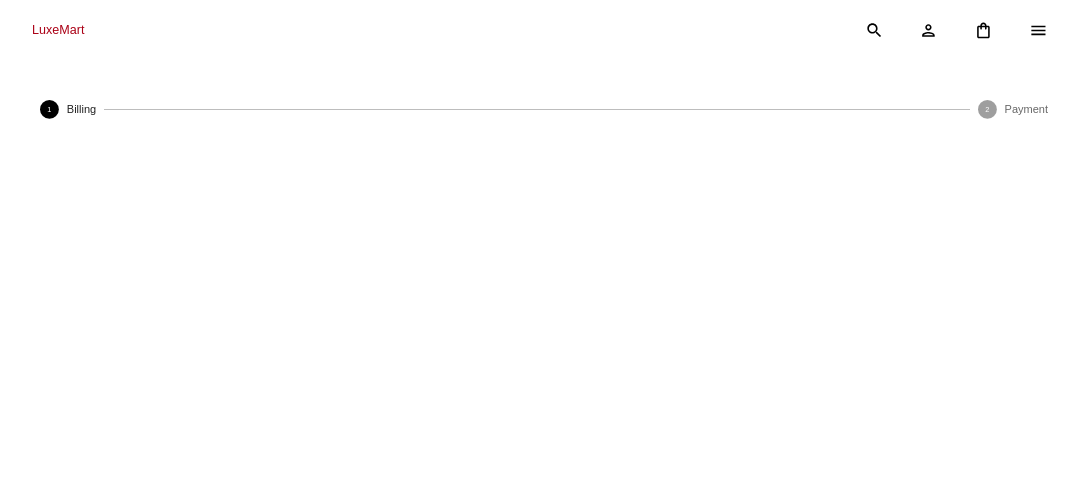
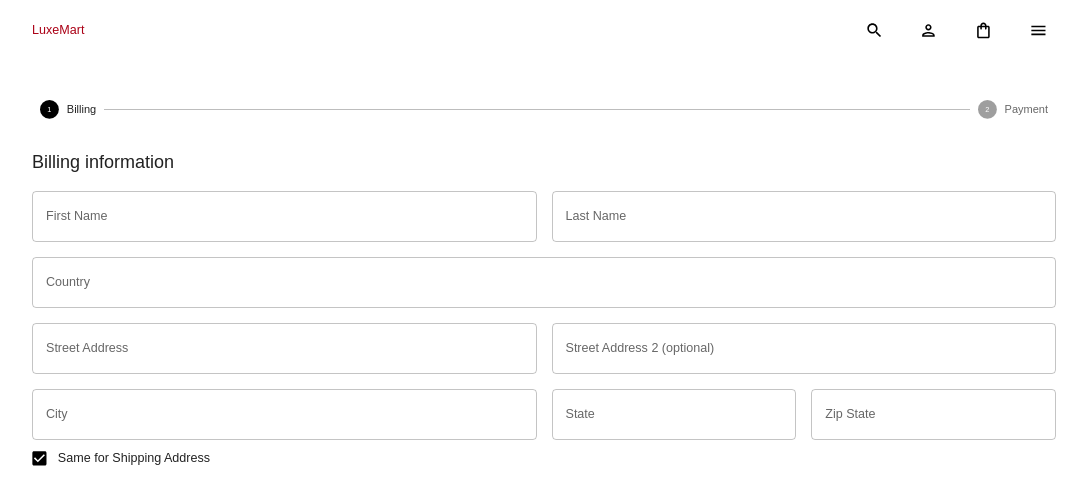
Before and after one commit to Alex-Rubanov/ecommerce-app, a React (Create React App) app in the folder client/: page /checkout in a window 1280 px wide. Shown: the top 504 px of the page, without its empty margins (96-1183 px from the left). Built offline with nearby package versions, Linux system fonts and the light colour scheme; no server answers; a web font is replaced by a local one.

Commit message:
added AddressForm component for Checkout layout/scene

```diff
--- a/client/src/App.js
+++ b/client/src/App.js
@@ -16,8 +16,6 @@
 
   return null
 }
-
-console.log(process.env.REACT_APP_BASE_URL)
 
 const App = () => {
   return (
--- a/client/src/index.css
+++ b/client/src/index.css
@@ -12,3 +12,16 @@
 .app {
   margin: auto;
 }
+
+img:not([src]) {
+  visibility: none;
+}
+
+.fadeIn {
+  animation: fade 1s ease;
+}
+
+@keyframes fade {
+  0% {opacity: 0}
+  100% {opacity: 1}
+}
--- /dev/null
+++ b/client/src/scenes/checkout/AddressForm.jsx
@@ -0,0 +1,132 @@
+import { useMediaQuery, TextField, Box } from '@mui/material'
+import { getIn } from 'formik'
+
+const AddressForm = ({
+  type,
+  values,
+  errors,
+  touched,
+  handleBlur,
+  handleChange
+}) => {
+  const isMobile = useMediaQuery('(max-width: 600px)')
+
+  //these function used for better coded readability
+  const formattedName = field => `${type}.${field}`
+  const formattedError = field =>
+    Boolean(
+      getIn(touched, formattedName(field)) &&
+        getIn(errors, formattedName(field))
+    )
+  const formattedHelper = field =>
+    getIn(touched, formattedName(field)) && getIn(errors, formattedName(field))
+  return (
+    <Box
+      display='grid'
+      gap='15px'
+      gridTemplateColumns='repeat(4, minmax(0, 1fr))'
+      sx={{
+        '& > div': { gridColumn: isMobile ? 'span 4' : null }
+      }}
+    >
+      <TextField
+        fullWidth
+        type='text'
+        label='First Name'
+        onBlur={handleBlur}
+        onChange={handleChange}
+        value={values.firstName}
+        name={formattedName('firstName')}
+        error={formattedError('firstName')}
+        helperText={formattedHelper('firstName')}
+        sx={{ gridColumn: 'span 2' }}
+      />
+      <TextField
+        fullWidth
+        type='text'
+        label='Last Name'
+        onBlur={handleBlur}
+        onChange={handleChange}
+        value={values.lastName}
+        name={formattedName('lastName')}
+        error={formattedError('lastName')}
+        helperText={formattedHelper('lastName')}
+        sx={{ gridColumn: 'span 2' }}
+      />
+      <TextField
+        fullWidth
+        type='text'
+        label='Country'
+        onBlur={handleBlur}
+        onChange={handleChange}
+        value={values.country}
+        name={formattedName('country')}
+        error={formattedError('country')}
+        helperText={formattedHelper('country')}
+        sx={{ gridColumn: 'span 4' }}
+      />
+      <TextField
+        fullWidth
+        type='text'
+        label='Street Address'
+        onBlur={handleBlur}
+        onChange={handleChange}
+        value={values.street1}
+        name={formattedName('street1')}
+        error={formattedError('street1')}
+        helperText={formattedHelper('street1')}
+        sx={{ gridColumn: 'span 2' }}
+      />
+      <TextField
+        fullWidth
+        type='text'
+        label='Street Address 2 (optional)'
+        onBlur={handleBlur}
+        onChange={handleChange}
+        value={values.street1}
+        name={formattedName('street2')}
+        error={formattedError('street2')}
+        helperText={formattedHelper('street2')}
+        sx={{ gridColumn: 'span 2' }}
+      />
+      <TextField
+        fullWidth
+        type='text'
+        label='City'
+        onBlur={handleBlur}
+        onChange={handleChange}
+        value={values.city}
+        name={formattedName('city')}
+        error={formattedError('city')}
+        helperText={formattedHelper('city')}
+        sx={{ gridColumn: 'span 2' }}
+      />
+      <TextField
+        fullWidth
+        type='text'
+        label='State'
+        onBlur={handleBlur}
+        onChange={handleChange}
+        value={values.state}
+        name={formattedName('state')}
+        error={formattedError('state')}
+        helperText={formattedHelper('state')}
+        sx={{ gridColumn: '1fr' }}
+      />
+      <TextField
+        fullWidth
+        type='text'
+        label='Zip State'
+        onBlur={handleBlur}
+        onChange={handleChange}
+        value={values.zipCode}
+        name={formattedName('zipCode')}
+        error={formattedError('zipCode')}
+        helperText={formattedHelper('zipCode')}
+        sx={{ gridColumn: '1fr' }}
+      />
+    </Box>
+  )
+}
+
+export default AddressForm
--- a/client/src/scenes/checkout/Checkout.jsx
+++ b/client/src/scenes/checkout/Checkout.jsx
@@ -5,11 +5,12 @@
 import * as yup from 'yup'
 import { shades } from '../../theme'
 import { initialValues, checkoutSchema } from '../../utils/checkoutValidation'
+import Shipping from './Shipping'
 
 const Checkout = () => {
   const [activeStep, setActiveStep] = useState(0)
   const cart = useSelector(state => state.cart.cart)
-  const isFirstStep = Boolean(activeStep)
+  const isFirstStep = Boolean(!activeStep)
   const isSecondStep = Boolean(activeStep)
 
   const handleSubmit = async (value, actions) => {
@@ -40,7 +41,20 @@
             handleChange,
             handleSubmit,
             setFieldValue
-          }) => <form onSubmit={handleSubmit}></form>}
+          }) => (
+            <form onSubmit={handleSubmit}>
+              {isFirstStep && (
+                <Shipping
+                  values={values}
+                  errors={errors}
+                  touched={touched}
+                  handleBlur={handleBlur}
+                  handleChange={handleChange}
+                  setFieldValue={setFieldValue}
+                />
+              )}
+            </form>
+          )}
         </Formik>
       </Box>
     </Box>
--- /dev/null
+++ b/client/src/scenes/checkout/Shipping.jsx
@@ -0,0 +1,68 @@
+import { Box, Checkbox, FormControlLabel, Typography } from '@mui/material'
+import AddressForm from './AddressForm'
+
+const Shipping = ({
+  values,
+  errors,
+  touched,
+  handleBlur,
+  handleChange,
+  setFieldValue
+}) => {
+  console.log(values)
+  return (
+    <Box m='30px auto'>
+      {/* {BILLING FORM} */}
+      <Box>
+        <Typography mb='15px' fontSize='18px'>
+          Billing information
+        </Typography>
+        <AddressForm
+          type='billingAddress'
+          values={values.billingAddress}
+          errors={errors}
+          touched={touched}
+          handleBlur={handleBlur}
+          handleChange={handleChange}
+        />
+      </Box>
+
+      <Box mb='20px'>
+        <FormControlLabel
+          label='Same for Shipping Address'
+          control={
+            <Checkbox
+              defaultChecked
+              value={values.shippingAddress.isSameAddress}
+              onChange={() =>
+                setFieldValue(
+                  'shippingAddress.isSameAddress',
+                  !values.shippingAddress.isSameAddress
+                )
+              }
+            />
+          }
+        />
+      </Box>
+
+      {/* {SHIPPING FORM} */}
+      {!values.shippingAddress.isSameAddress && (
+        <Box>
+          <Typography mb='15px' fontSize='18px'>
+            Shipping information
+          </Typography>
+          <AddressForm
+            type='shippingAddress'
+            values={values.shippingAddress}
+            errors={errors}
+            touched={touched}
+            handleBlur={handleBlur}
+            handleChange={handleChange}
+          />
+        </Box>
+      )}
+    </Box>
+  )
+}
+
+export default Shipping
--- a/client/src/scenes/itemDetails/ItemDetails.jsx
+++ b/client/src/scenes/itemDetails/ItemDetails.jsx
@@ -47,7 +47,6 @@
                 display: 'flex',
                 justifyContent: 'center',
                 alignItems: 'center',
-                border: 'none',
                 width: '100%',
                 height: '100%'
               }}
@@ -56,6 +55,7 @@
             </p>
           ) : (
             <img
+              className='fadeIn'
               src={`http://localhost:1337${item?.attributes?.image?.data?.attributes?.formats?.medium?.url}`}
               alt={item?.name}
               width='100%'
@@ -63,7 +63,8 @@
               style={{
                 objectFit: 'contain',
                 borderRadius: '7px',
-                border: 'none'
+                borderColor: 'transparent',
+                background: '#fff'
               }}
             />
           )}
```
